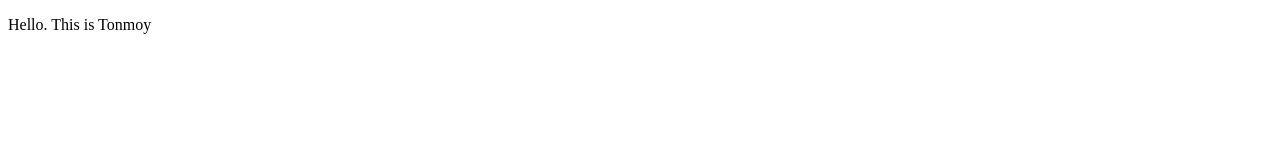
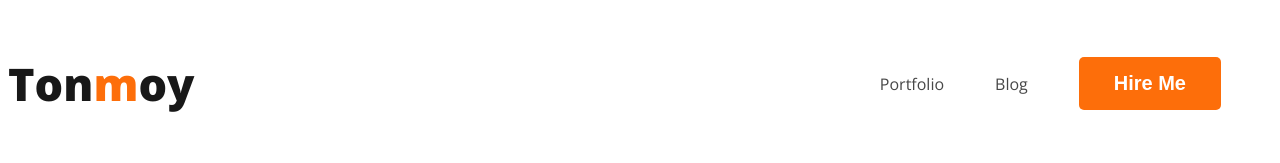
Before and after one commit to TonmoyChowdhury4819/my-web-developer-portfolio, a plain HTML site: page index.html in a window 1280 px wide. Drawn offline with nearby package versions, Linux system fonts and the light colour scheme.

Commit message:
added nav

```diff
--- a/index.html
+++ b/index.html
@@ -4,14 +4,26 @@
     <meta charset="UTF-8">
     <meta name="viewport" content="width=device-width, initial-scale=1.0">
     <title>Web Developer Portfolio</title>
+
+    <link rel="preconnect" href="https://fonts.googleapis.com">
+<link rel="preconnect" href="https://fonts.gstatic.com" crossorigin>
+<link href="https://fonts.googleapis.com/css2?family=Open+Sans:wght@400;700;800&display=swap" rel="stylesheet">
+    <link rel="stylesheet" href="styles/style.css">
 </head>
 <body>
     <header>
-
+        <nav>
+            <h3 class="nav-title">Ton<span class="text-primary">m</span>oy</h3>
+            <ul>
+                <li><a href="">Portfolio</a></li>
+                <li><a href="">Blog</a></li>
+                <li><button class="btn-primary">Hire Me</button></li>
+            </ul>
+        </nav>
     </header>
 
     <main>
-        <p>Hello. This is Tonmoy</p>
+
     </main>
 
     <footer>
--- /dev/null
+++ b/styles/style.css
@@ -0,0 +1,49 @@
+/* common shared styles */
+
+body{
+    font-family: 'Open Sans', sans-serif;
+}
+
+/* nav related style */
+
+nav {
+    display: flex;
+    justify-content: space-between;
+    align-items: center;
+}
+
+.text-primary {
+    color: #FD6E0A;
+}
+
+.btn-primary {
+    border-radius: 5px;
+    background: #FD6E0A;
+    border: 0;
+    font-size: 20px;
+    font-weight: 700;
+    color: #FFF;
+    padding: 15px 35px;
+
+}
+
+.nav-title {
+    color: var(--Dark-01, #181818);
+    font-size: 45px;
+    font-weight: 800;
+}
+
+nav > ul {
+    display: flex;
+    align-items: center;
+}
+
+nav li {
+    list-style: none;
+    margin-right: 51px;
+}
+
+nav a{
+    text-decoration: none;
+    color: #474747;
+}
```
